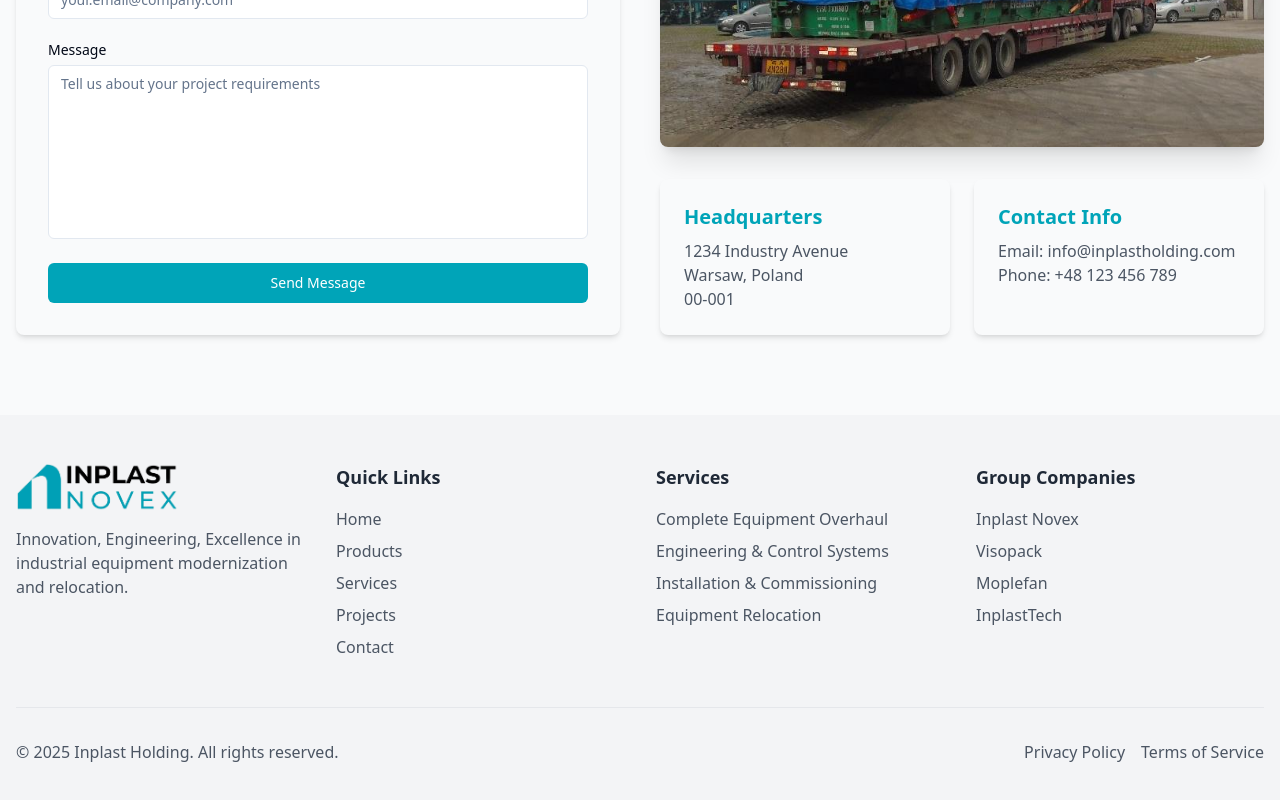
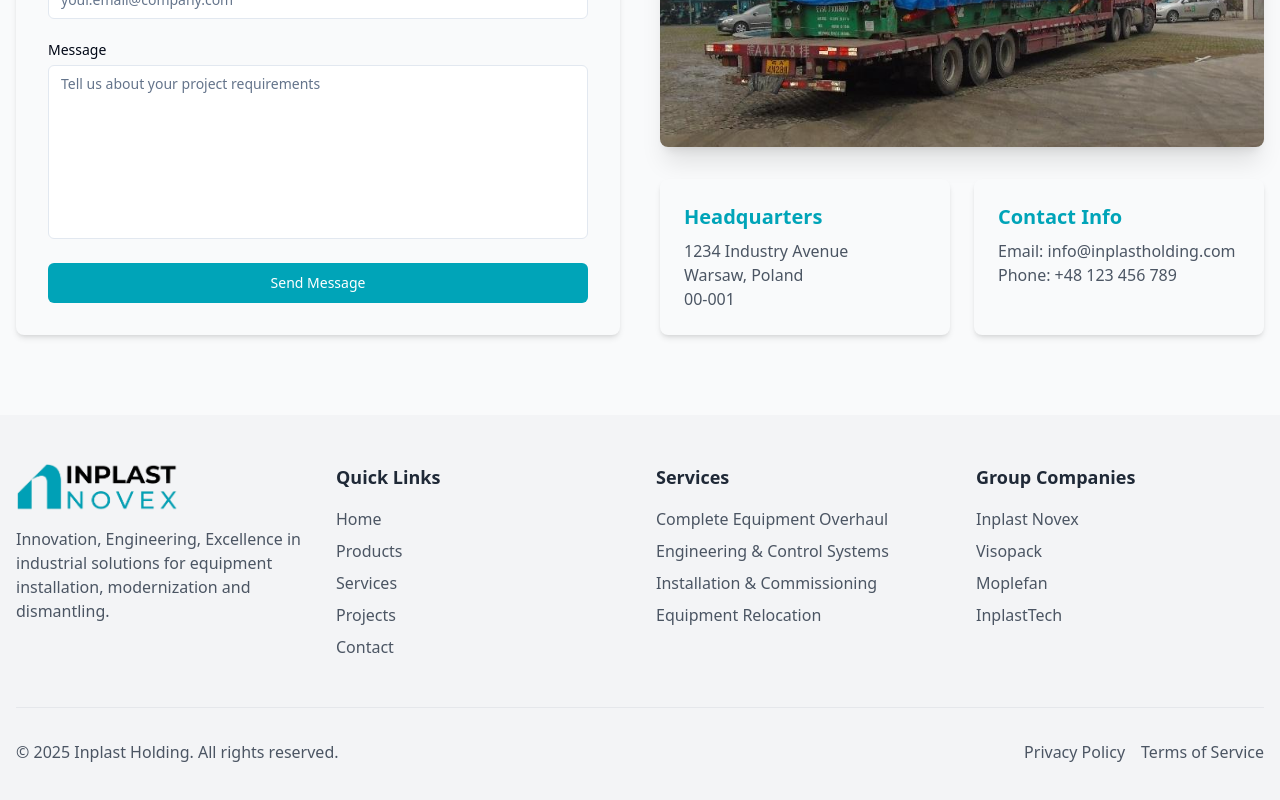
Before and after one commit to dvdktsmn/inplast-modernize-web-28, a React (Vite) app: page /contact in a window 1280 px wide. Shown: the part 477-1277 px from the top of the page. Built offline with nearby package versions, Linux system fonts and the light colour scheme.

Commit message:
Code edited in Lovable Code Editor
Edited UI in Lovable

```diff
--- a/src/components/Footer.tsx
+++ b/src/components/Footer.tsx
@@ -16,7 +16,7 @@ const Footer = () => {
               className="h-12 mb-4"
             />
             <p className="text-gray-600 mb-4">
-              Innovation, Engineering, Excellence in industrial equipment modernization and relocation.
+              Innovation, Engineering, Excellence in industrial solutions for equipment installation, modernization and dismantling.
             </p>
           </div>
 
```
